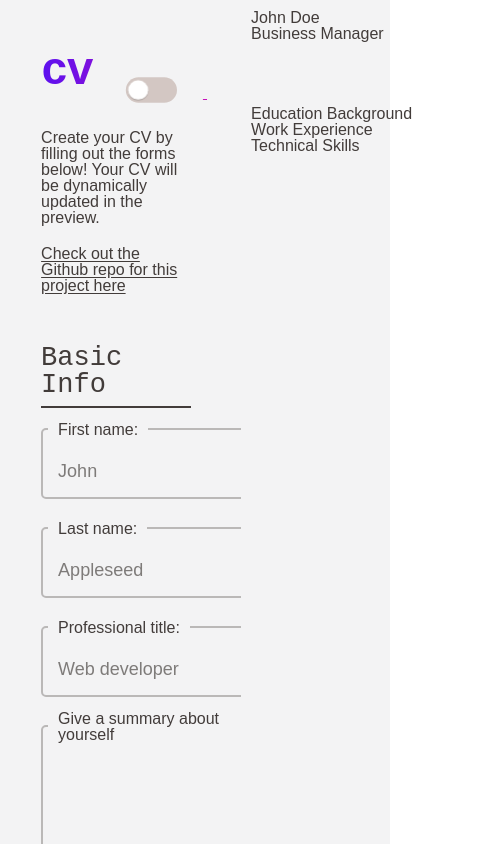
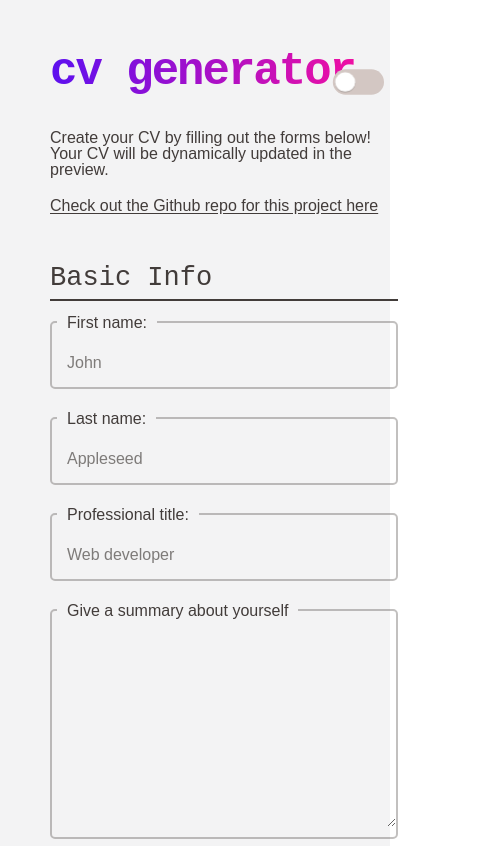
Before and after one commit to renchester/cv-generator, a React app: page / in a window 390 px wide. Shown: the top 846 px of the page, 491 px wide, since content can reach past the window. Built offline with nearby package versions, Linux system fonts and the light colour scheme; the HTML template or start-up script is replaced by a standard one.

Commit message:
Update preview styles and add media queries

```diff
--- a/src/sass/_banners.scss
+++ b/src/sass/_banners.scss
@@ -32,6 +32,9 @@
     margin-left: var(--text-margin-left);
     margin-right: auto;
     vertical-align: center;
+    width: 360px;
+    overflow: hidden;
+    white-space: nowrap;
 
     .list-item__main-text {
       font-weight: 800;
@@ -56,7 +59,7 @@
       &:hover,
       &:focus {
         transform: scale(1.1);
-        border: 1px solid white;
+        border: 1px solid currentColor;
         outline: none;
       }
     }
--- a/src/sass/_base.scss
+++ b/src/sass/_base.scss
@@ -74,6 +74,7 @@
 
   --color-background: #f3f3f4;
   --color-background-dark: #353535;
+  --color-background-preview: #e6e6e6;
   --color-light-1: #f3f3f4;
   --color-light-2: #f4ebd9;
   --color-dark-1: #3a3b37;
@@ -129,6 +130,8 @@
 
 body.dark-mode {
   --color-background: #353535;
+  --color-background-preview: #424242;
+
   --color-text: #f2f5ff;
   --color-text-opposite: #423c3a;
   --color-text-opacity50: #f2f5ff86;
@@ -156,9 +159,21 @@
 }
 
 .App {
+  position: relative;
   place-self: center;
-  width: clamp(500px, 100%, 1200px);
+  // width: clamp(600px, 100%, 1200px);
 
   display: flex;
   flex-direction: row;
 }
+
+@media screen and (max-width: 1050px) {
+  .App {
+    flex-direction: column;
+  }
+
+  .preview__container {
+    background-color: var(--color-background) !important;
+    margin-bottom: 40px;
+  }
+}
--- a/src/sass/_components.scss
+++ b/src/sass/_components.scss
@@ -37,6 +37,24 @@
       color: var(--color-text-opposite);
       transform: scale(1.01);
       transform-origin: left;
+    }
+  }
+
+  &__toggle-preview {
+    position: fixed;
+    right: 0;
+    bottom: 0;
+    margin: 30px;
+    color: var(--color-text-light);
+    padding: 10px;
+    border-radius: 50px;
+    font-size: 35px;
+    background-color: var(--color-button);
+
+    &:hover,
+    &:focus {
+      outline: none;
+      transform: scale(1.2);
     }
   }
 }
--- a/src/sass/_editor.scss
+++ b/src/sass/_editor.scss
@@ -1,8 +1,8 @@
 @use 'base';
 
 .editor {
+  position: relative;
   max-height: 100vh;
-  width: 50%;
   overflow-y: auto;
   padding: 50px;
 
@@ -18,6 +18,13 @@
   &::-webkit-scrollbar-thumb {
     background-color: var(--color-text-opacity30);
     border-radius: 10px;
+  }
+
+  @media screen and (max-width: 1050px) {
+    & {
+      width: 100%;
+      max-height: none;
+    }
   }
 }
 
@@ -56,6 +63,8 @@
     resize: vertical;
     max-height: 200px;
     width: 100%;
+    padding-inline: calc(var(--text-margin-left) * 2);
+    text-indent: 0;
   }
 
   &-fieldset {
@@ -113,7 +122,7 @@
     background-color: transparent;
     color: var(--color-text);
     text-indent: var(--text-margin-left);
-    font-size: 18px;
+    font-size: 16px;
 
     &:focus {
       outline: none;
--- a/src/sass/_preview.scss
+++ b/src/sass/_preview.scss
@@ -1,7 +1,111 @@
 .preview {
   &__container {
-    width: 50%;
-    padding: 10px;
     color: var(--color-text);
+    // width: clamp(300px, 50%, 816px);
+    width: 100%;
+    flex-grow: 1;
+    background-color: var(--color-background-preview);
+
+    display: flex;
+    align-items: center;
+    justify-content: center;
+  }
+
+  &__printable {
+    display: grid;
+    grid-template-columns: 385px 0px;
+    grid-template-rows: 1fr;
+    padding: 15px;
+    box-shadow: rgba(60, 64, 67, 0.3) 0px 1px 2px 0px,
+      rgba(60, 64, 67, 0.15) 0px 2px 6px 2px;
+
+    background-color: white;
+    height: 862.5px;
+    width: 600px;
+    color: black;
+  }
+
+  &__main-col {
+    grid-column: 1 / 2;
+
+    display: flex;
+    flex-direction: column;
+    gap: 25px;
+    word-wrap: break-word;
+  }
+
+  &__sidebar {
+    grid-column: 2 / 3;
+
+    display: flex;
+    flex-direction: column;
+    gap: 15px;
+    width: fit-content;
+  }
+
+  &-title {
+    padding-bottom: 5px;
+    border-bottom: 1px solid black;
+
+    font-size: 16px;
+    text-transform: uppercase;
   }
 }
+
+.preview-area {
+  height: fit-content;
+  margin-right: 25px;
+
+  &__basic-info {
+    .preview__name {
+      font-size: 32px;
+    }
+
+    .preview__job-title {
+      font-size: 24px;
+    }
+
+    .preview__self-summary {
+      margin-top: 10px;
+      font-size: 13px;
+    }
+  }
+
+  &__educ-info {
+    .preview__institution {
+      margin-top: 10px;
+      margin-bottom: 3px;
+      font-size: 16px;
+      font-weight: bold;
+    }
+
+    .preview__active-years {
+      display: block;
+      margin-bottom: 10px;
+      font-size: 14px;
+      font-style: italic;
+    }
+  }
+
+  &__exp-info {
+  }
+}
+
+@media print {
+  .editor {
+    display: none;
+  }
+
+  .preview__container {
+    background-color: white;
+  }
+
+  .preview__printable {
+    display: grid;
+    box-shadow: none;
+  }
+
+  .btn__toggle-preview {
+    display: none;
+  }
+}
```
